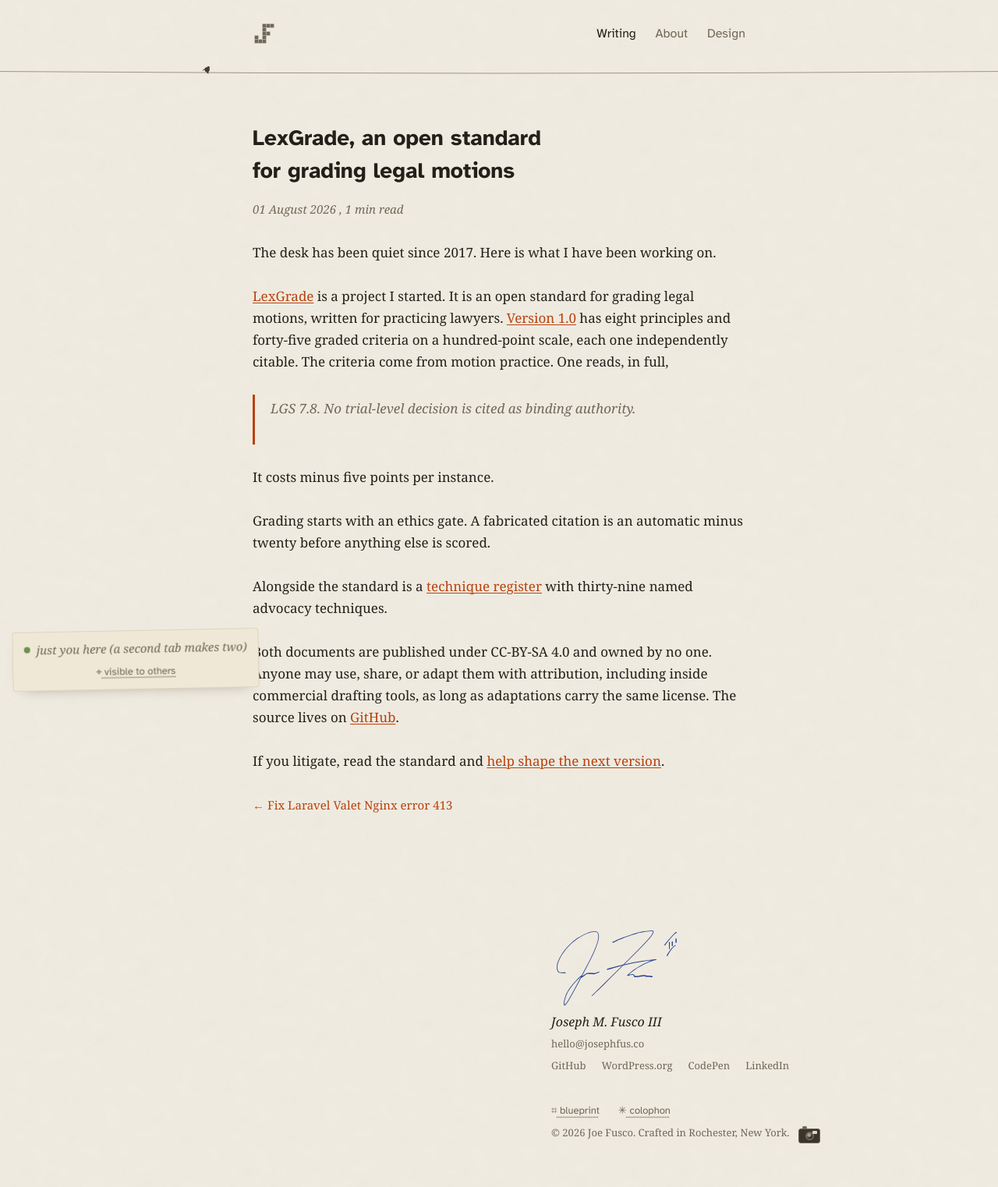
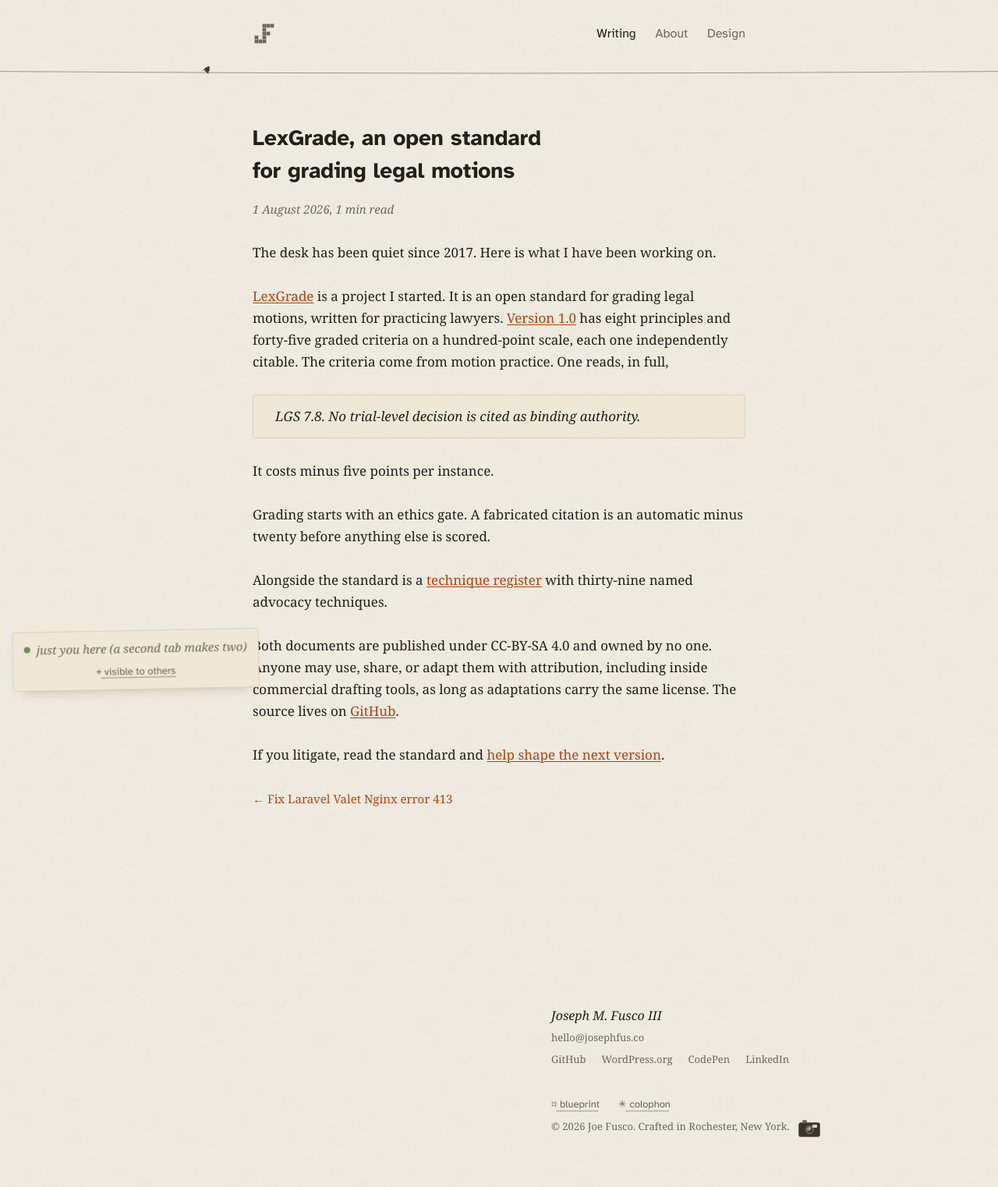
Before and after one commit to josephfusco/josephfusco.github.io, a Jekyll site: the page built from _posts/2026-08-01-lexgrade.md, in a window 1280 px wide. Shown: the whole page at 78% size. Built offline with Jekyll 4.4.1, drawn with Linux system fonts in a browser that asks for light colours.

Commit message:
Quotations become exhibits, and two post-layout fixes
A blockquote is now a clipped excerpt laid on the letter, card
stock with a hairline border, popped past the text column edge,
border width subtracted from padding so the grid holds. Reusable
for every post. The meta line loses its floating comma and its
leading-zero date.

Also in this commit, the signature signs itself as it scrolls
into view, an ink wipe on a scroll-driven timeline, off under
reduced motion and absent in browsers without view() timelines.

Co-Authored-By: Claude Fable 5 <noreply@anthropic.com>
Claude-Session: https://claude.ai/code/session_019vAcPMvpcgUVRcyZCqV9hM

```diff
--- a/_layouts/post.html
+++ b/_layouts/post.html
@@ -10,9 +10,7 @@
 			<article class="prose">
 				<h1 style="view-transition-name: vt-{{ page.url | slugify }}; view-transition-class: post">{{ page.title }}</h1>
 				<p class="meta">
-					<time datetime="{{ page.date | date_to_xmlschema }}">{{ page.date | date_to_long_string }}</time>
-					{% assign words = content | number_of_words %}
-					, {% if words < 360 %}1{% else %}{{ words | divided_by:180 }}{% endif %} min read
+					<time datetime="{{ page.date | date_to_xmlschema }}">{{ page.date | date: "%-d %B %Y" }}</time>{% assign words = content | number_of_words %}, {% if words < 360 %}1{% else %}{{ words | divided_by:180 }}{% endif %} min read
 				</p>
 				{{ content }}
 			</article>
--- a/assets/css/redesign.css
+++ b/assets/css/redesign.css
@@ -257,11 +257,23 @@ section.block > h2 {
 
 /* Prose extras for legacy post content */
 .prose img { max-width: 100%; height: auto; border-radius: 6px; }
+/* A quotation is an exhibit: a clipped excerpt laid on the letter,
+   same stationery as the colophon slip, popped past the text edge */
 .prose blockquote {
-  margin: 1.25rem 0;
-  padding: 0.25rem 1.25rem;
-  border-left: 3px solid var(--accent);
-  color: var(--muted);
+  margin: var(--lh) calc(var(--lh) * -1);
+  padding: calc(var(--lh) * 0.5 - 1px) var(--lh);
+  background: var(--card);
+  border: 1px solid var(--border);
+  border-radius: 3px;
+  font-family: Georgia, serif;
+  font-style: italic;
+  font-size: 1.0625rem;
+  color: var(--fg);
+}
+.prose blockquote p { margin: 0; }
+.prose blockquote p + p { margin-top: var(--lh); }
+@media (max-width: 720px) {
+  .prose blockquote { margin-left: 0; margin-right: 0; }
 }
 .prose hr { border: 0; margin: var(--lh) 0; }
 .prose table { border-collapse: collapse; width: 100%; display: block; overflow-x: auto; }
@@ -731,6 +743,7 @@ html[data-blueprint] .blueprint-systems {
   .presence-dot, .typing span, .flame,
   .site-mark rect, .site-name-text,
   .posts li, .read-progress { animation: none !important; }
+  .signature-ink { animation: none !important; mask: none !important; }
   .read-progress { display: none; }
   .cheese { display: none; }
   .peer-cursor { transition: none; }
@@ -1079,6 +1092,8 @@ h1, h2, h3, h4,
 #colophon a { margin-right: 0; }
 
 /* The letter signs at the bottom right of the footer */
+.letter-close address { font-style: normal; }
+
 /* The hand signs in fountain-pen blue; the type confirms it in ink */
 .signature-ink {
   width: 10.5rem;
@@ -1086,6 +1101,22 @@ h1, h2, h3, h4,
   color: #26418f;
 }
 .signature-ink svg { display: block; width: 100%; height: auto; }
+/* The signature signs itself as it scrolls into view, an ink wipe
+   driven by the reader's own scroll. Still ink everywhere else. */
+@supports (animation-timeline: view()) {
+  .signature-ink {
+    mask-image: linear-gradient(100deg, #000 46%, transparent 54%);
+    mask-size: 240% 100%;
+    mask-repeat: no-repeat;
+    animation: sign-in linear both;
+    animation-timeline: view();
+    animation-range: entry 20% entry 95%;
+  }
+  @keyframes sign-in {
+    from { mask-position: 100% 0; }
+    to { mask-position: 0% 0; }
+  }
+}
 .signature {
   font-family: Georgia, "Iowan Old Style", serif;
   font-style: italic;
```
